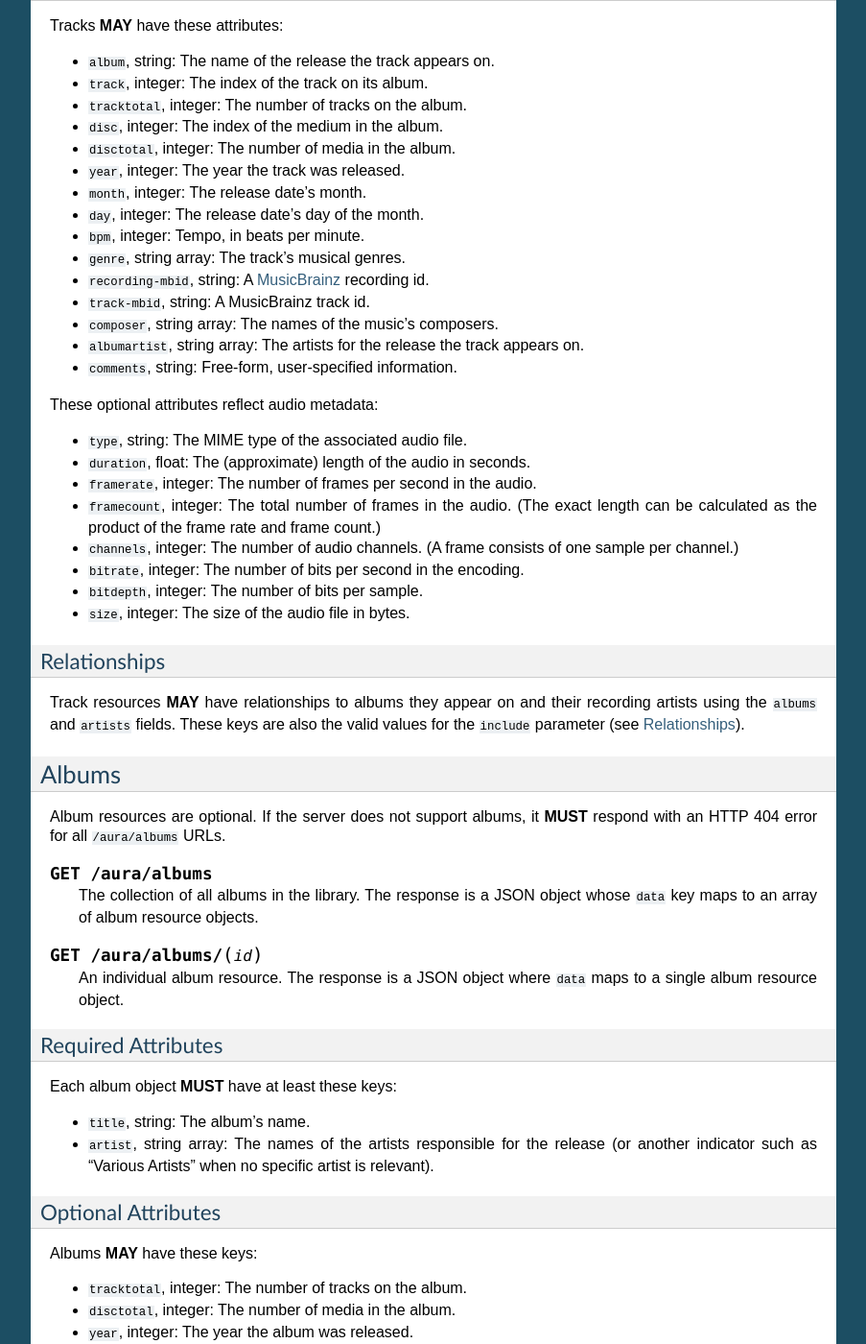
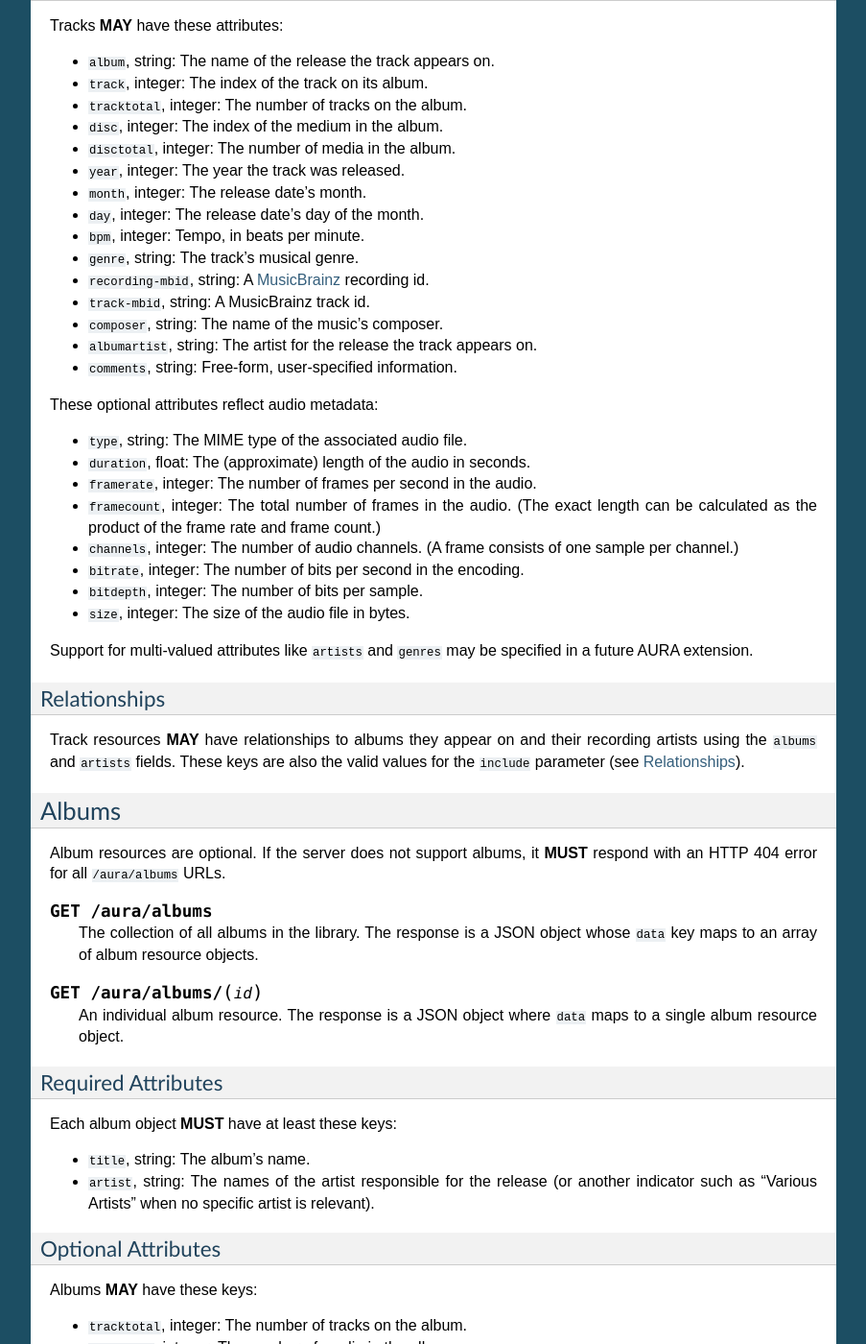
Before and after one commit to beetbox/aura, a Sphinx documentation site: the page built from docs/api.rst, in a window 1280 px wide and 1400 px high, scrolled down 4222 px. Shown: the whole window at 96% size, without its empty margins (198-1101 px from the left). Built offline with Sphinx 7.4.7, drawn with Linux system fonts in a browser that asks for light colours; some of the changed text lies outside the part shown.

Commit message:
Changed attributes that were arrays to strings
As discussed in issues #7 and #23, make all non-numerical fields strings rather
than arrays, and plan to support multi-valued fields in a future extension.

https://github.com/beetbox/aura/issues/7
https://github.com/beetbox/aura/issues/23

```diff
--- a/docs/api.rst
+++ b/docs/api.rst
@@ -303,7 +303,7 @@ Required Attributes
 Track resources **MUST** have these attributes:
 
 * ``title``, string: The song's name.
-* ``artist``, string array: The recording artists.
+* ``artist``, string: The recording artist.
 
 Optional Attributes
 '''''''''''''''''''
@@ -319,11 +319,11 @@ Tracks **MAY** have these attributes:
 * ``month``, integer: The release date's month.
 * ``day``, integer: The release date's day of the month.
 * ``bpm``, integer: Tempo, in beats per minute.
-* ``genre``, string array: The track's musical genres.
+* ``genre``, string: The track's musical genre.
 * ``recording-mbid``, string: A `MusicBrainz`_ recording id.
 * ``track-mbid``, string: A MusicBrainz track id.
-* ``composer``, string array: The names of the music's composers.
-* ``albumartist``, string array: The artists for the release the track appears
+* ``composer``, string: The name of the music's composer.
+* ``albumartist``, string: The artist for the release the track appears
   on.
 * ``comments``, string: Free-form, user-specified information.
 
@@ -340,6 +340,9 @@ These optional attributes reflect audio metadata:
 * ``bitrate``, integer: The number of bits per second in the encoding.
 * ``bitdepth``, integer: The number of bits per sample.
 * ``size``, integer: The size of the audio file in bytes.
+
+Support for multi-valued attributes like ``artists`` and ``genres`` may be
+specified in a future AURA extension.
 
 Relationships
 '''''''''''''
@@ -375,7 +378,7 @@ Required Attributes
 Each album object **MUST** have at least these keys:
 
 * ``title``, string: The album's name.
-* ``artist``, string array: The names of the artists responsible for the
+* ``artist``, string: The names of the artist responsible for the
   release (or another indicator such as "Various Artists" when no specific
   artist is relevant).
 
@@ -389,9 +392,12 @@ Albums **MAY** have these keys:
 * ``year``, integer: The year the album was released.
 * ``month``, integer: The release date's month.
 * ``day``, integer: The release date's day of the month.
-* ``genre``, string array: The album's musical genres.
+* ``genre``, string: The album's musical genres.
 * ``release-mbid``, string: A `MusicBrainz`_ release id.
 * ``release-group-mbid``, string: A MusicBrainz release group id.
+
+Support for multi-valued attributes like ``artists`` and ``genres`` may be
+specified in a future AURA extension.
 
 Relationships
 '''''''''''''
```
